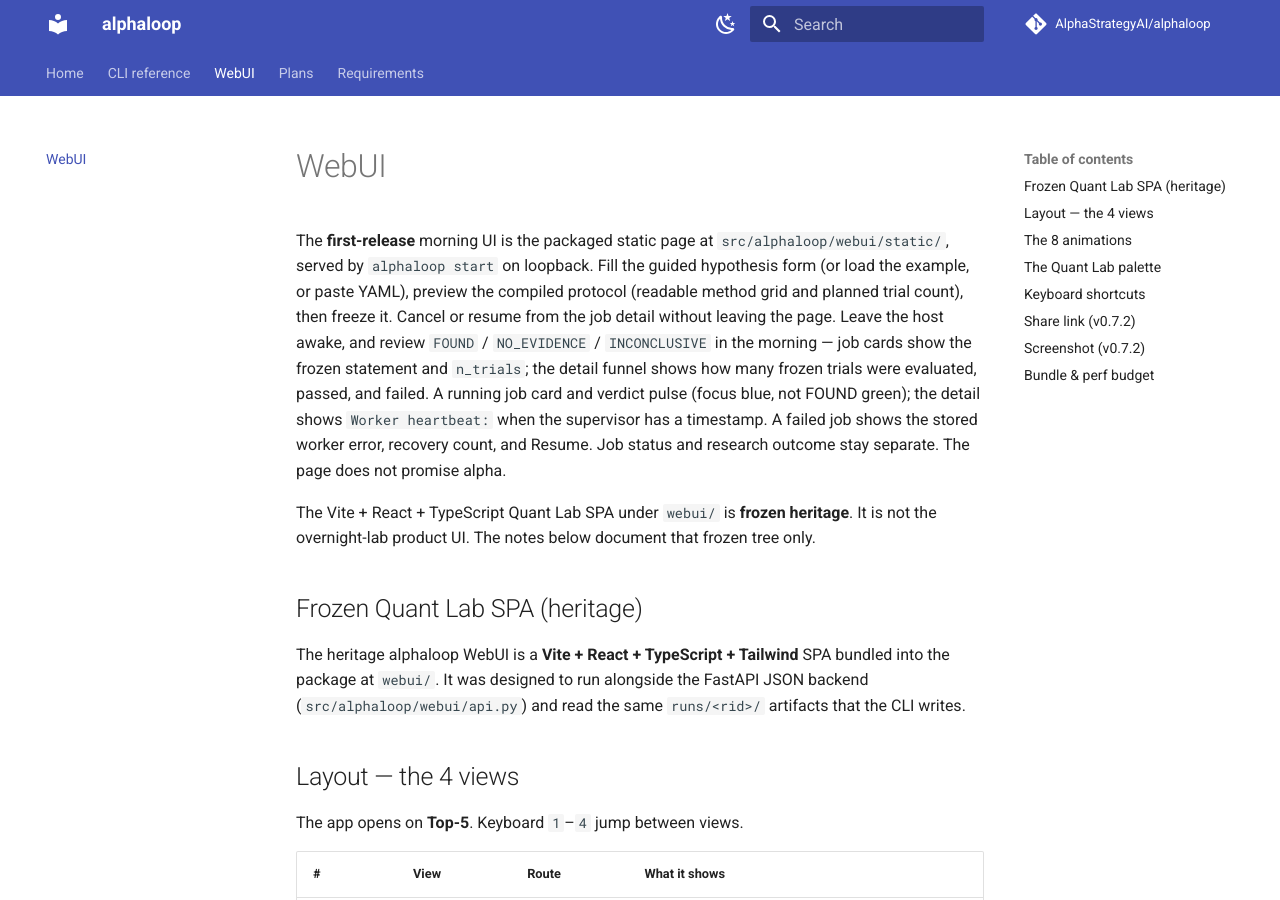
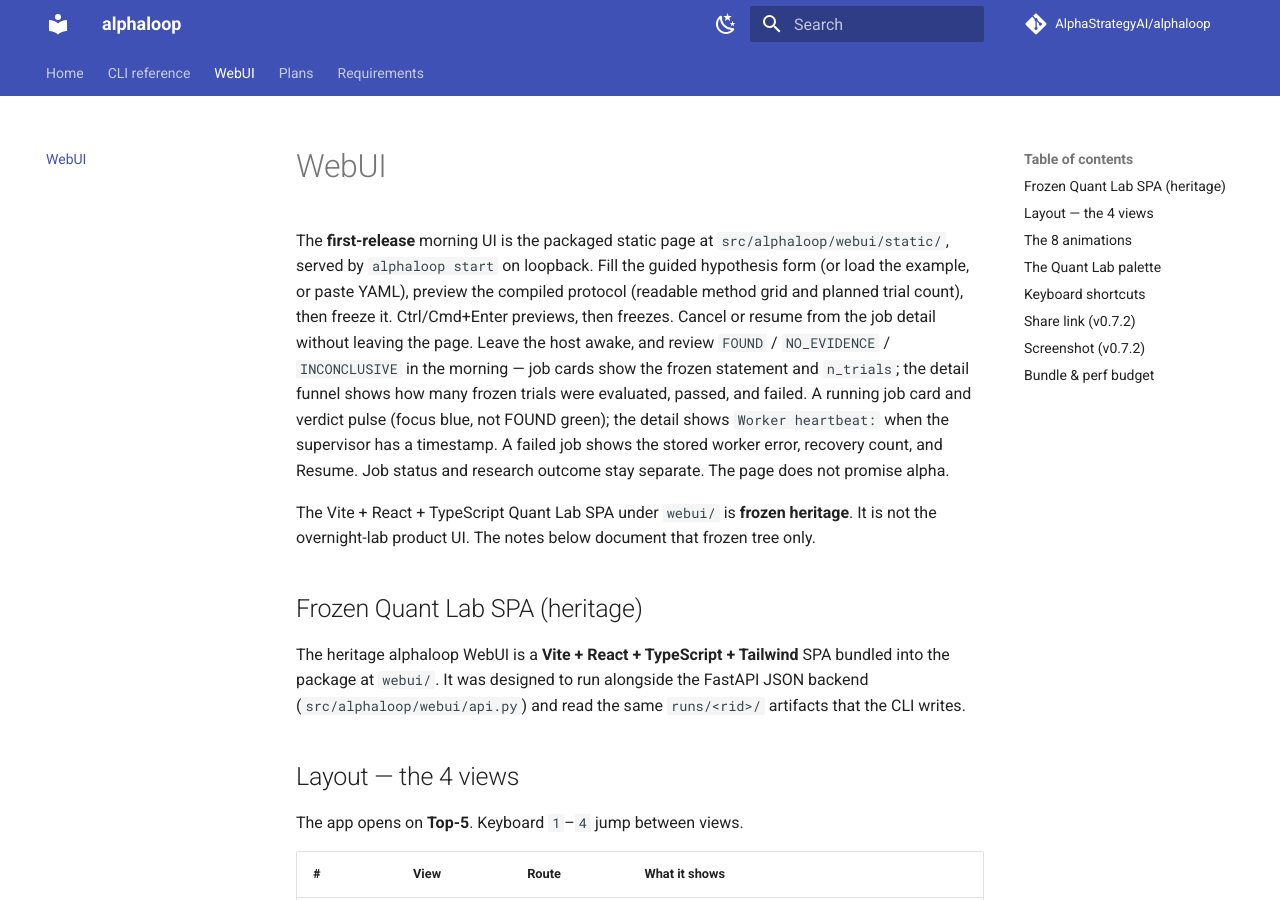
Before and after one commit to AlphaStrategyAI/alphaloop, an MkDocs documentation site: the page built from docs/webui.md, in a window 1280 px wide and 900 px high. Built offline with MkDocs 1.6.1 and Material for MkDocs 9.7.7, drawn with Linux system fonts in a browser that asks for light colours; comment, search, counter and statistics services are not loaded.

Commit message:
feat(webui): Ctrl/Cmd+Enter previews then freezes
The chord calls Preview while Freeze is disabled, then Freeze once
Preview succeeds. A visible hint names the shortcut. Unmodified Enter
still does not create a job.

Co-authored-by: PatrickFeng <AlphaStrategyAI@users.noreply.github.com>

```diff
--- a/docs/webui.md
+++ b/docs/webui.md
@@ -4,7 +4,7 @@ The **first-release** morning UI is the packaged static page at
 `src/alphaloop/webui/static/`, served by `alphaloop start` on loopback.
 Fill the guided hypothesis form (or load the example, or paste YAML),
 preview the compiled protocol (readable method grid and planned trial
-count), then freeze it. Cancel or resume from the job detail without
+count), then freeze it. Ctrl/Cmd+Enter previews, then freezes. Cancel or resume from the job detail without
 leaving the page. Leave the host awake, and review `FOUND` /
 `NO_EVIDENCE` / `INCONCLUSIVE` in the morning — job cards show the
 frozen statement and `n_trials`; the detail funnel shows how many
--- a/src/alphaloop/webui/static/index.html
+++ b/src/alphaloop/webui/static/index.html
@@ -105,6 +105,7 @@
             <button id="load-example" type="button">Load example</button>
             <button id="preview-protocol" type="button">Preview protocol</button>
             <button id="submit-job" type="button" disabled>Freeze and submit</button>
+            <span id="keyboard-hint">Ctrl/Cmd+Enter: Preview, then Freeze.</span>
           </p>
           <p id="protocol-preview"></p>
           <p id="preflight-errors"></p>
--- a/src/alphaloop/webui/static/styles.css
+++ b/src/alphaloop/webui/static/styles.css
@@ -557,6 +557,12 @@ button {
   cursor: not-allowed;
 }
 
+#keyboard-hint {
+  color: var(--muted);
+  font-size: 0.82rem;
+  margin-left: 0.35rem;
+}
+
 #preflight-errors {
   color: var(--warn);
 }
```
Also changed, not shown: src/alphaloop/webui/static/app.js (+13 -0 lines), 2 other files.
